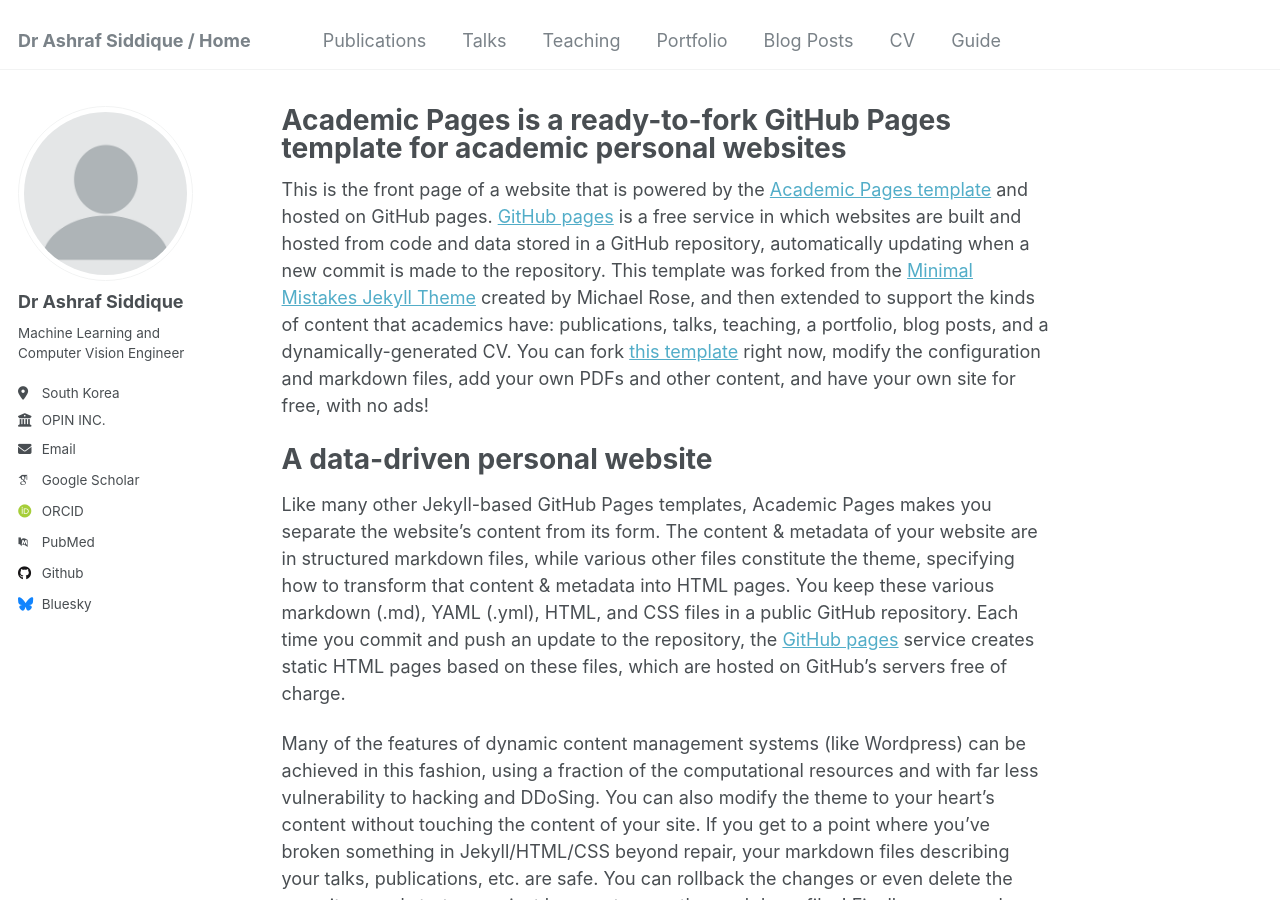
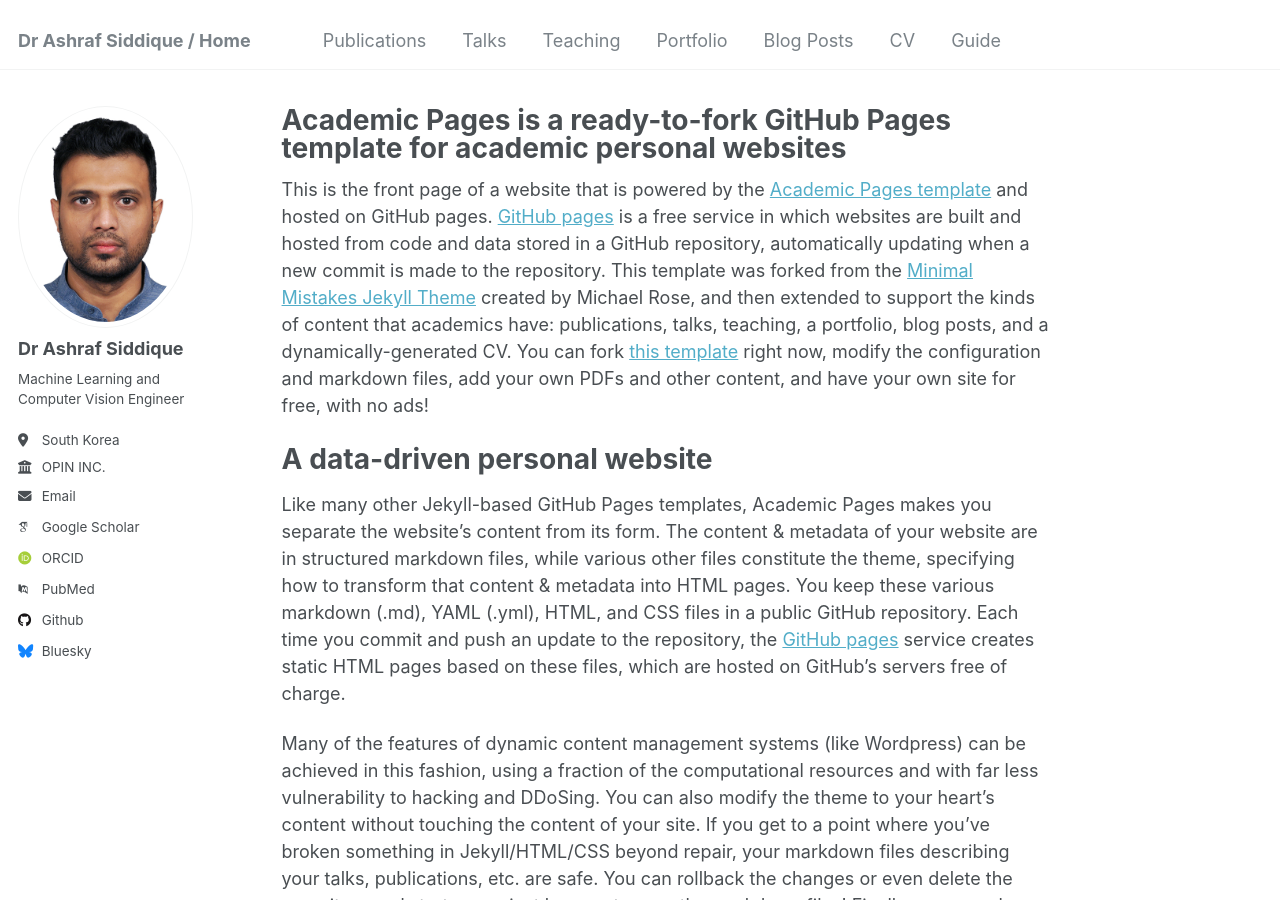
Before and after one commit to arif2127/arif2127.github.io, a Jekyll site: the page built from _pages/about.md, in a window 1280 px wide and 900 px high. Built offline with Jekyll 4.4.1, drawn with Linux system fonts in a browser that asks for light colours; some web fonts are replaced.

Commit message:
First changes

```diff
--- a/_config.yml
+++ b/_config.yml
@@ -21,7 +21,7 @@ repository               : "arif2127.github.io"
 #               Additional customization can be done by editing /_includes/author-profile.html
 author:
   # Biographic information
-  avatar           : "profile.png"
+  avatar           : "arif.jpg"
   name             : "Dr Ashraf Siddique"
   pronouns         : # example: "she/her"
   bio              : "Machine Learning and Computer Vision Engineer"
```
Also changed, not shown: images/arif.jpg (added).
